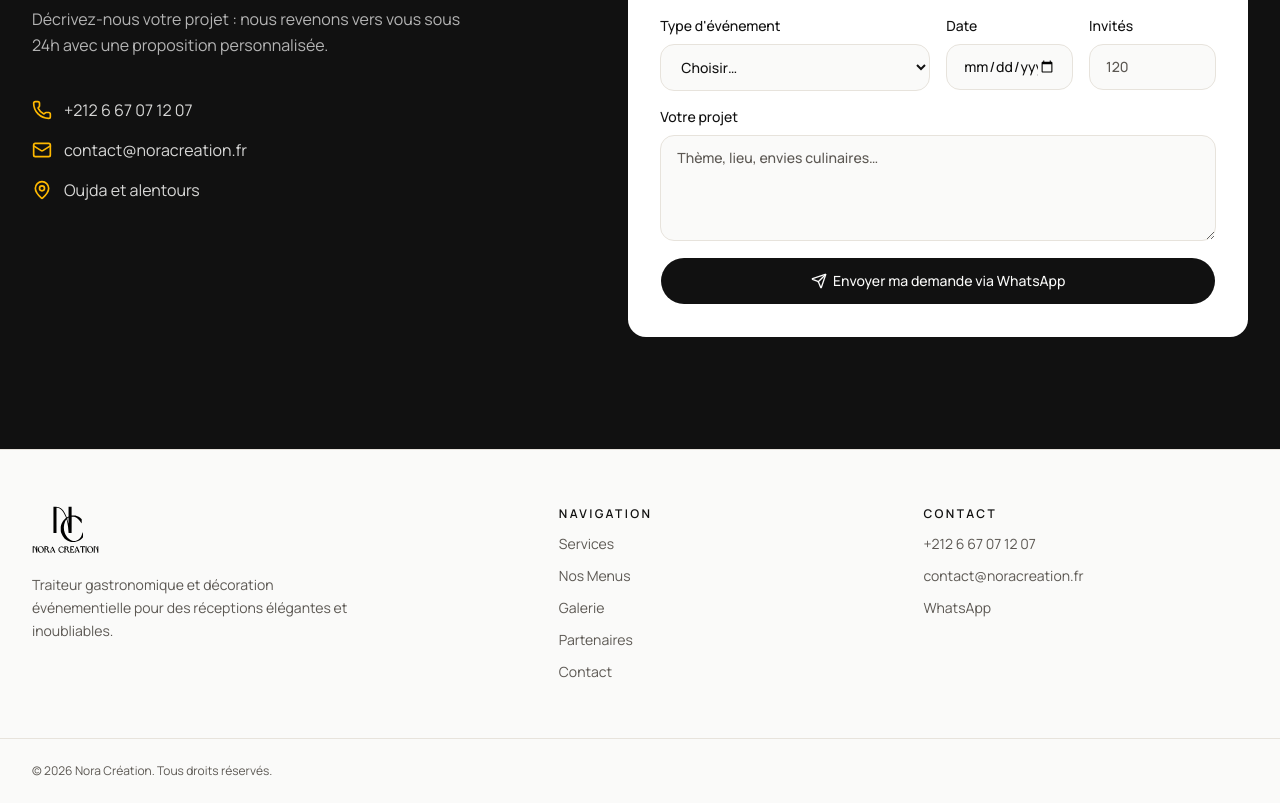
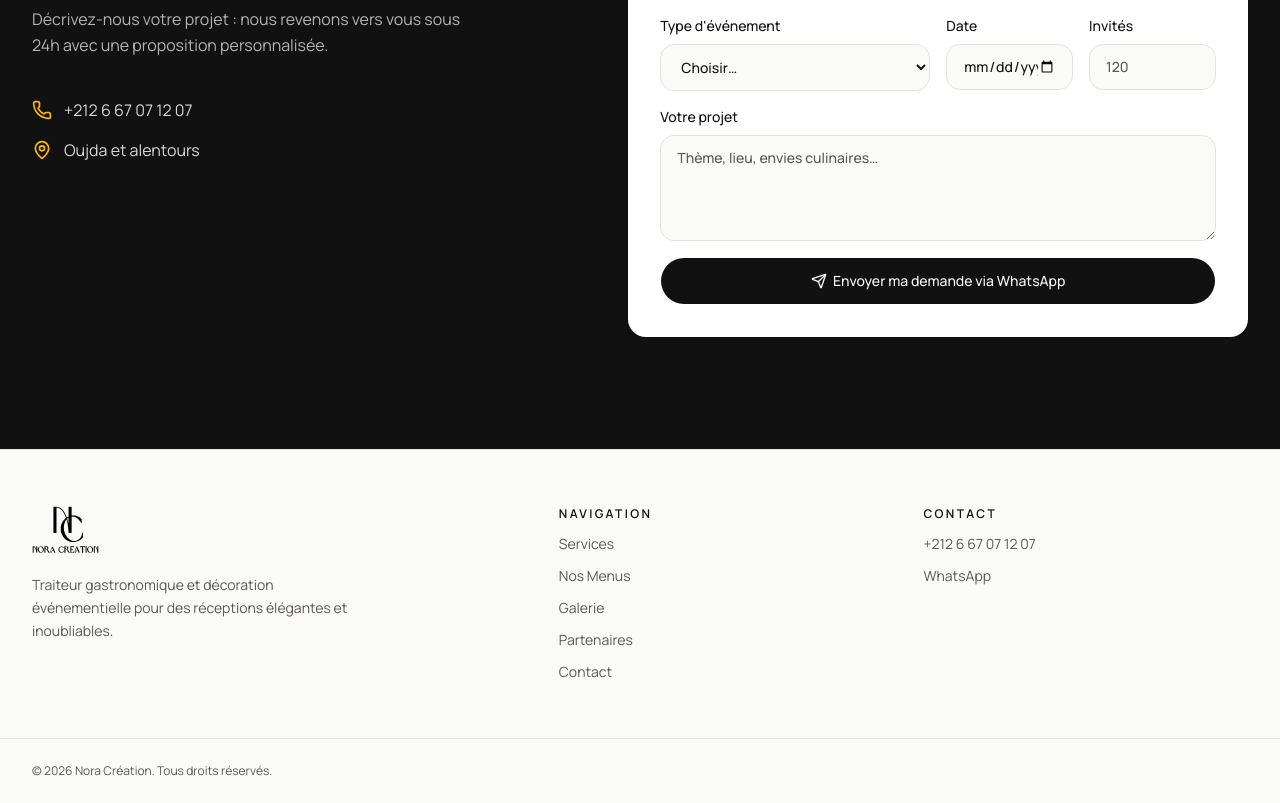
Before and after one commit to aryamproo/nora-creation, a Next.js app: page / in a window 1280 px wide. Shown: the part 4761-5564 px from the top of the page. Built offline with nearby package versions, Linux system fonts and the light colour scheme.

Commit message:
Remove email address from contact and footer

```diff
--- a/components/contact.tsx
+++ b/components/contact.tsx
@@ -1,4 +1,4 @@
-import { Mail, MapPin, Phone } from 'lucide-react'
+import { MapPin, Phone } from 'lucide-react'
 import { ContactForm } from '@/components/contact-form'
 
 export function Contact() {
@@ -21,12 +21,6 @@ export function Contact() {
               </a>
             </li>
             <li className="flex items-center gap-3">
-              <Mail className="size-5 text-amber-400" aria-hidden="true" />
-              <a href="mailto:contact@noracreation.fr" className="hover:underline">
-                contact@noracreation.fr
-              </a>
-            </li>
-            <li className="flex items-center gap-3">
               <MapPin className="size-5 text-amber-400" aria-hidden="true" />
               Oujda et alentours
             </li>
--- a/components/site-footer.tsx
+++ b/components/site-footer.tsx
@@ -24,11 +24,8 @@ export function SiteFooter() {
 
         <div className="flex flex-col gap-3">
           <h2 className="text-xs font-semibold uppercase tracking-[0.2em]">Contact</h2>
-<a href="tel:+212667071207" className="text-sm text-muted-foreground hover:text-accent">
-              +212 6 67 07 12 07
-          </a>
-          <a href="mailto:contact@noracreation.fr" className="text-sm text-muted-foreground hover:text-accent">
-            contact@noracreation.fr
+          <a href="tel:+212667071207" className="text-sm text-muted-foreground hover:text-accent">
+            +212 6 67 07 12 07
           </a>
           <a
             href={whatsappUrl()}
```
